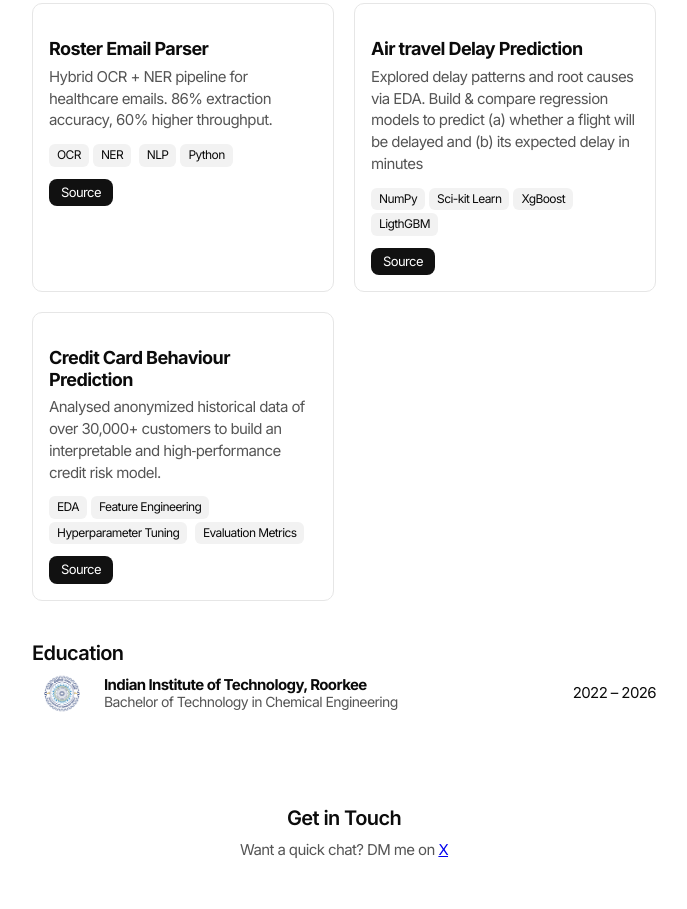
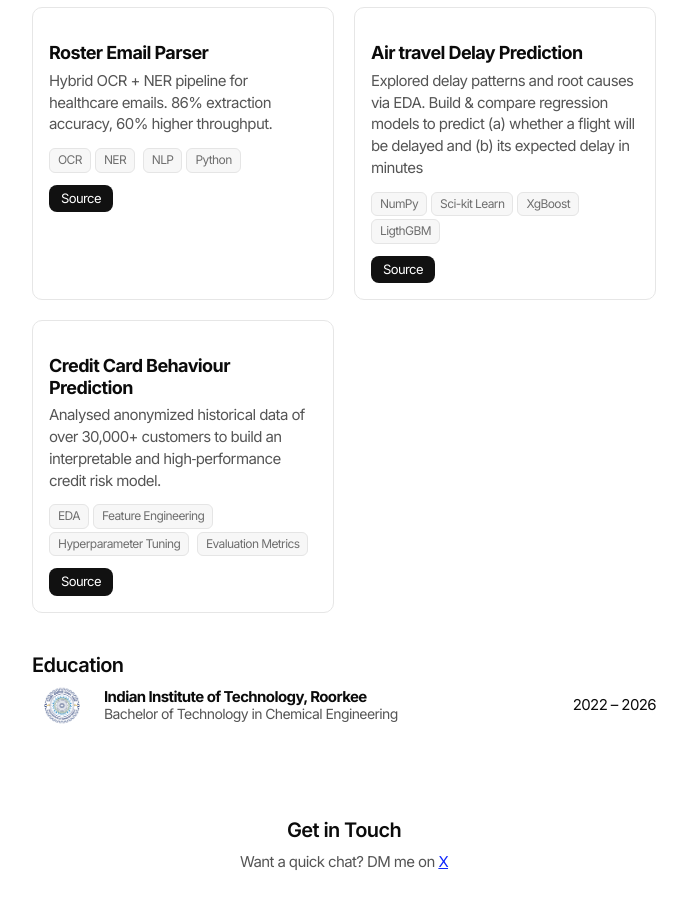
Before and after one commit to payalkanyan/payal, a plain HTML site: page index.html in a window 1280 px wide. Shown: the part 1435-2344 px from the top of the page, without its empty margins (296-983 px from the left). Drawn offline with Linux system fonts and the light colour scheme.

Commit message:
dark theme changes

```diff
--- a/index.html
+++ b/index.html
@@ -332,13 +332,15 @@ body.dark .social-btn:hover {
   }
 
   .tags span {
-    display:inline-block;
-    background:#f2f2f2;
-    padding:4px 8px;
-    border-radius:6px;
-    font-size:12px;
-    margin:3px 4px 0 0;
-  }
+  display: inline-block;
+  background: var(--panel-bg);
+  color: var(--muted);
+  padding: 4px 8px;
+  border-radius: 6px;
+  font-size: 12px;
+  margin: 3px 4px 0 0;
+  border: 1px solid var(--border);
+}
 
   .actions {
     margin-top:12px;
@@ -463,7 +465,7 @@ body.dark .social-btn:hover {
         Designing machine learning systems with engineering discipline.
       </div>
       <!-- <div class="email">✉️ payal@ch.iitr.ac.in</div> -->
-       <div>Writing at <a href="https://payalkanyan.substack.com/" target="_blank">Substack</a></div>
+       <div>Writing at <a href="https://payalkanyan.substack.com/" style="color:#ff1100" target="_blank">Substack</a></div>
     </div>
     <div class="avatar"><img src="assets/myself.jpeg"/></div>
   </div>
@@ -764,7 +766,7 @@ body.dark .social-btn:hover {
 
     <p style="max-width:520px; margin:8px auto; color:#555;">
       Want a quick chat? DM me on
-      <a href="https://x.com.0xpastril" target="_blank">X</a>
+      <a href="https://x.com.0xpastril" style="color:#0d25fd" target="_blank">X</a>
     </p>
 
   </div>
```
